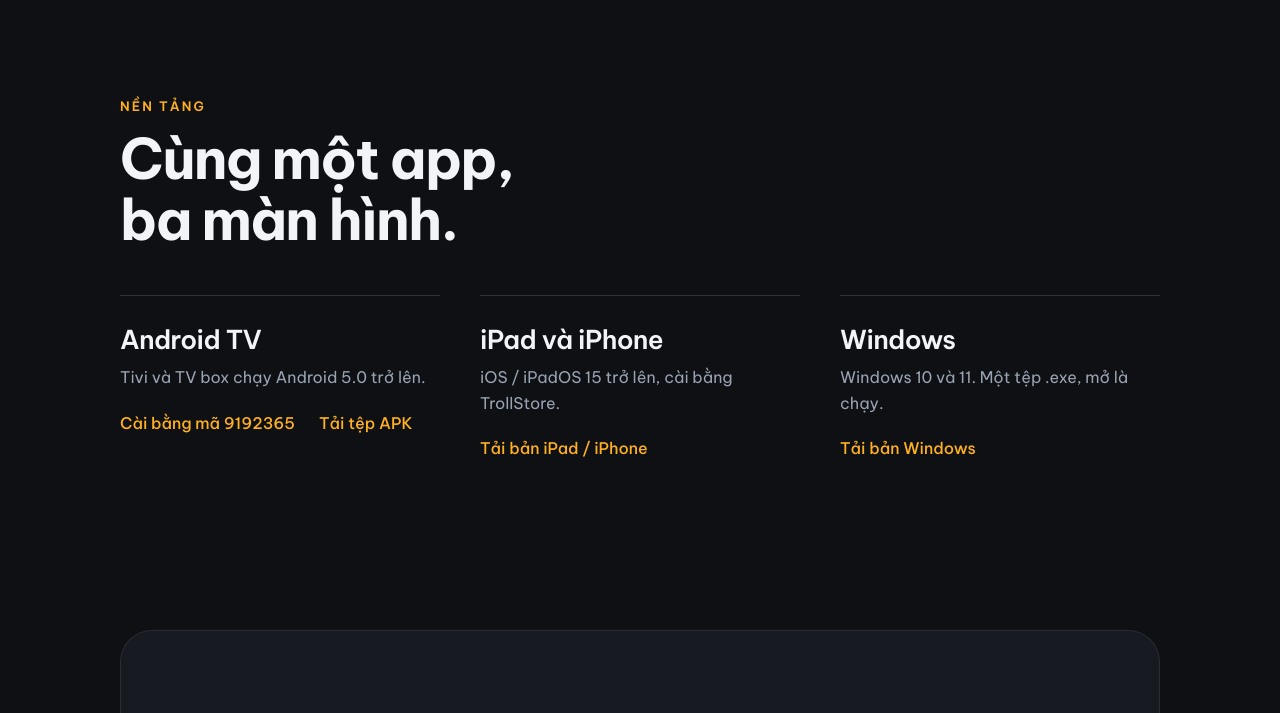
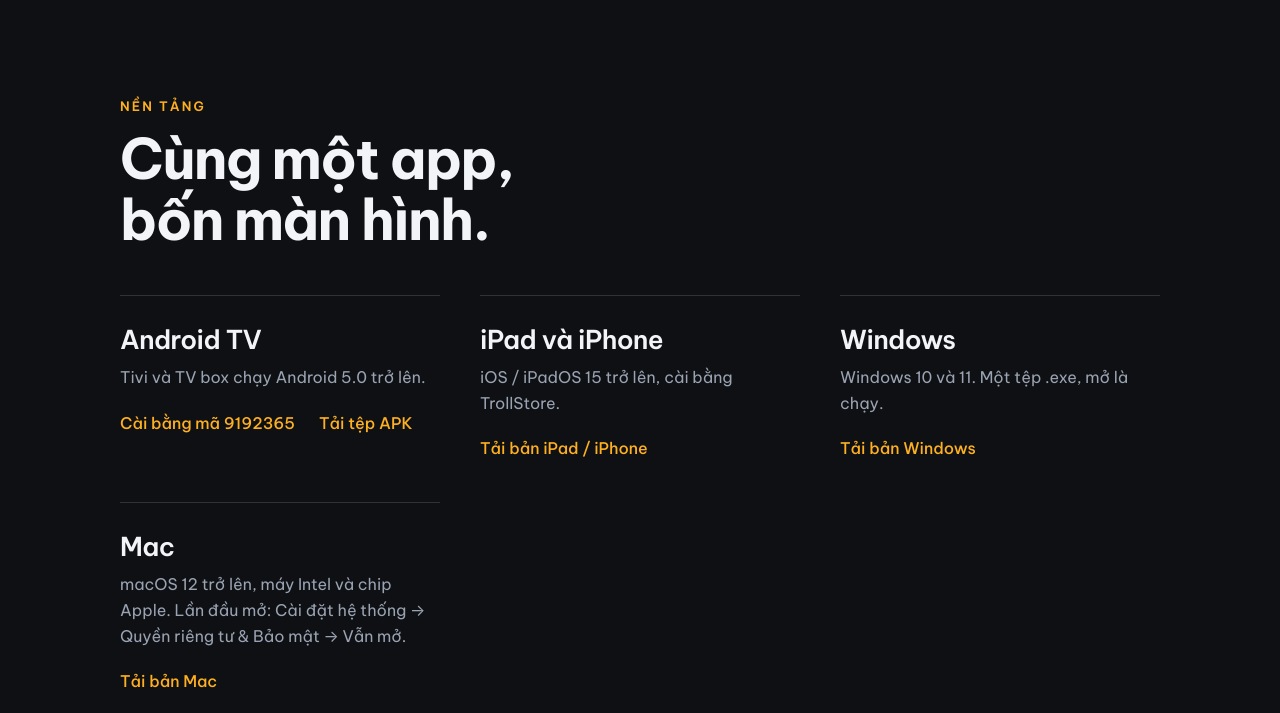
Before and after one commit to conbangtv/conbangtv.github.io, a plain HTML site: page index.html in a window 1280 px wide. Shown: the part 3130-3843 px from the top of the page. Drawn offline with Linux system fonts and the light colour scheme.

Commit message:
Thêm bản Mac (Côn Bằng TV cho Mac 1.17): thẻ tải ở phần Nền tảng («bốn màn hình»), dòng phiên bản trong Hướng dẫn

```diff
--- a/index.html
+++ b/index.html
@@ -4,7 +4,7 @@
 <meta charset="utf-8">
 <meta name="viewport" content="width=device-width, initial-scale=1">
 <title>Côn Bằng TV — phim hay, gọn trong một chiếc remote</title>
-<meta name="description" content="Côn Bằng TV gom phim từ nhiều trang web về một trang chủ, điều khiển bằng remote. Cài trên Android TV bằng app Downloader với mã 9192365. Có bản iPad / iPhone và Windows.">
+<meta name="description" content="Côn Bằng TV gom phim từ nhiều trang web về một trang chủ, điều khiển bằng remote. Cài trên Android TV bằng app Downloader với mã 9192365. Có bản iPad / iPhone, Windows và Mac.">
 <meta name="theme-color" content="#0E1014">
 <meta property="og:type" content="website">
 <meta property="og:title" content="Côn Bằng TV — phim hay, gọn trong một chiếc remote">
@@ -155,7 +155,7 @@ a:focus-visible{outline:2px solid var(--accent);outline-offset:3px;border-radius
 <section id="nen-tang" style="max-width: 1120px; margin: 0 auto; padding: clamp(80px, 11vw, 148px) clamp(20px, 5vw, 40px) 0; display: flex; flex-direction: column; gap: clamp(28px, 4vw, 44px); box-sizing: border-box">
 <div style="display: flex; flex-direction: column; gap: 14px; max-width: 640px">
 <p style="margin: 0; font-size: 13px; font-weight: 600; letter-spacing: 0.16em; text-transform: uppercase; color: var(--accent)">Nền tảng</p>
-<h2 style="margin: 0; font-size: clamp(32px, 4.6vw, 56px); line-height: 1.1; letter-spacing: -0.03em; font-weight: 700; text-wrap: balance">Cùng một app, ba màn hình.</h2>
+<h2 style="margin: 0; font-size: clamp(32px, 4.6vw, 56px); line-height: 1.1; letter-spacing: -0.03em; font-weight: 700; text-wrap: balance">Cùng một app, bốn màn hình.</h2>
 </div>
 <div style="display: grid; grid-template-columns: repeat(auto-fit, minmax(min(300px, 100%), 1fr)); gap: 0 40px">
 <div style="padding: 28px 0 32px; border-top: 1px solid rgba(255,255,255,0.14); display: flex; flex-direction: column; gap: 10px">
@@ -175,6 +175,11 @@ a:focus-visible{outline:2px solid var(--accent);outline-offset:3px;border-radius
 <h3 style="margin: 0; font-size: 26px; line-height: 1.2; letter-spacing: -0.02em; font-weight: 600">Windows</h3>
 <p style="margin: 0; font-size: 16px; line-height: 1.6; color: #9AA3B2">Windows 10 và 11. Một tệp .exe, mở là chạy.</p>
 <a href="https://github.com/Circling5714/ChimToTV/releases/download/conbangtv_windows/ConBangTV-Windows.exe" style="display: inline-flex; align-items: center; min-height: 44px; font-size: 16px; font-weight: 500; text-decoration: none; color: var(--accent)">Tải bản Windows</a>
+</div>
+<div style="padding: 28px 0 32px; border-top: 1px solid rgba(255,255,255,0.14); display: flex; flex-direction: column; gap: 10px">
+<h3 style="margin: 0; font-size: 26px; line-height: 1.2; letter-spacing: -0.02em; font-weight: 600">Mac</h3>
+<p style="margin: 0; font-size: 16px; line-height: 1.6; color: #9AA3B2">macOS 12 trở lên, máy Intel và chip Apple. Lần đầu mở: Cài đặt hệ thống → Quyền riêng tư &amp; Bảo mật → Vẫn mở.</p>
+<a href="https://github.com/Circling5714/ChimToTV/releases/download/conbangtv_macos/ConBangTV-Mac.zip" style="display: inline-flex; align-items: center; min-height: 44px; font-size: 16px; font-weight: 500; text-decoration: none; color: var(--accent)">Tải bản Mac</a>
 </div>
 </div>
 </section>
```
Also changed, not shown: huong-dan.html (+3 -3 lines).
